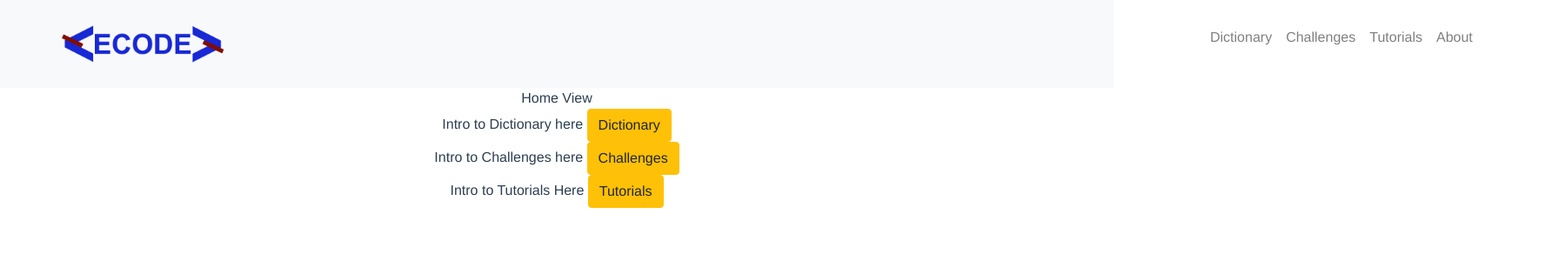
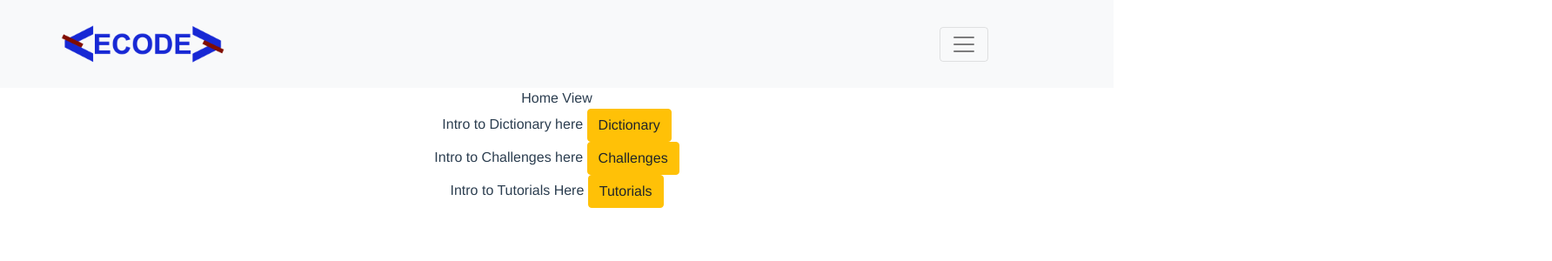
Before and after one commit to JakeRozsa/code-blog, a Vue app in the folder wwwroot/code-blog/: page /#/ in a window 1280 px wide. Shown: the top 300 px of the page at 87% size, 1784 px wide, since content can reach past the window. Built offline with nearby package versions, Linux system fonts and the light colour scheme.

Commit message:
setup cont

```diff
--- a/wwwroot/code-blog/src/components/Navbar.vue
+++ b/wwwroot/code-blog/src/components/Navbar.vue
@@ -1,6 +1,6 @@
 <template>
     <div class="nav-bar">
-<nav class="navbar navbar-expand-xl navbar-light bg-light">
+<nav class="navbar navbar-expand-xxl navbar-light bg-light">
     <div class="col-3">
   <a class="navbar-brand"  @click="$router.push({name:'home'})"><img class="barlogo" src="@/assets/decodedlogopng.png" alt=""></a>
     </div>
@@ -12,18 +12,18 @@
   <div class="collapse navbar-collapse col-4 offset-4" id="navbarText">
     <ul class="navbar-nav mr-auto">
       <li class="nav-item">
-        <a class="nav-link" @click="$router.push({name:'dictionary'})">
+        <a class="nav-link" @click="$router.push({name:'dictionary'})" data-toggle="collapse" data-target="#navbarText">
             <p class="cursor">Dictionary</p></a>
       </li>
       <li class="nav-item">
-        <a class="nav-link"  @click="$router.push({name:'challenges'})">
+        <a class="nav-link"  @click="$router.push({name:'challenges'})" data-toggle="collapse" data-target="#navbarText">
         <p class="cursor">Challenges</p></a>
       </li>
       <li class="nav-item">
-        <a class="nav-link"  @click="$router.push({name:'guides'})">
+        <a class="nav-link"  @click="$router.push({name:'guides'})" data-toggle="collapse" data-target="#navbarText">
            <p class="cursor">Tutorials</p></a>
        <li class="nav-item">
-        <a class="nav-link"  @click="$router.push({name:'about'})">
+        <a class="nav-link"  @click="$router.push({name:'about'})" data-toggle="collapse" data-target="#navbarText">
           <p class="cursor">About</p></a>
       </li>
     </ul>
--- a/wwwroot/code-blog/src/views/Home.vue
+++ b/wwwroot/code-blog/src/views/Home.vue
@@ -8,9 +8,9 @@ Home View
 </template>
 
 <script>
-import Dictintro from "@/components/Dictintro.vue"
-import Chalintro from "@/components/Chalintro.vue"
-import Guides from "@/components/Guidesintro.vue"
+import Dictintro from "@/components/Dictionary/Dictintro.vue"
+import Chalintro from "@/components/Challenges/Chalintro.vue"
+import Guides from "@/components/Guides/Guidesintro.vue"
 export default {
   name: 'home',
   components: {
```
Also changed, not shown: wwwroot/code-blog/src/components/Challenges/Chalintro.vue (renamed from wwwroot/code-blog/src/components/Chalintro.vue), wwwroot/code-blog/src/components/Dictionary/Dictintro.vue (renamed from wwwroot/code-blog/src/components/Dictintro.vue), wwwroot/code-blog/src/components/Guides/Guidesintro.vue (renamed from wwwroot/code-blog/src/components/Guidesintro.vue), 3 other files (tests, documents, lock files or other folders).
